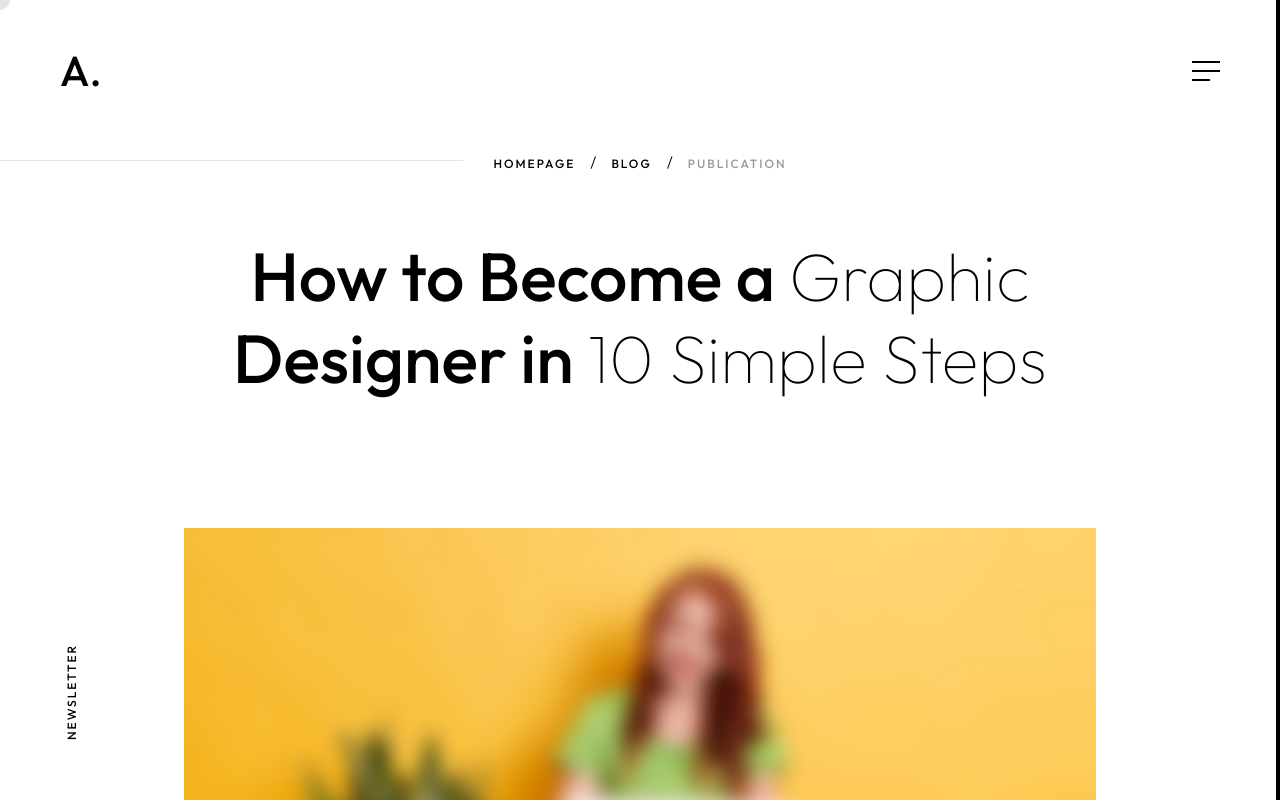
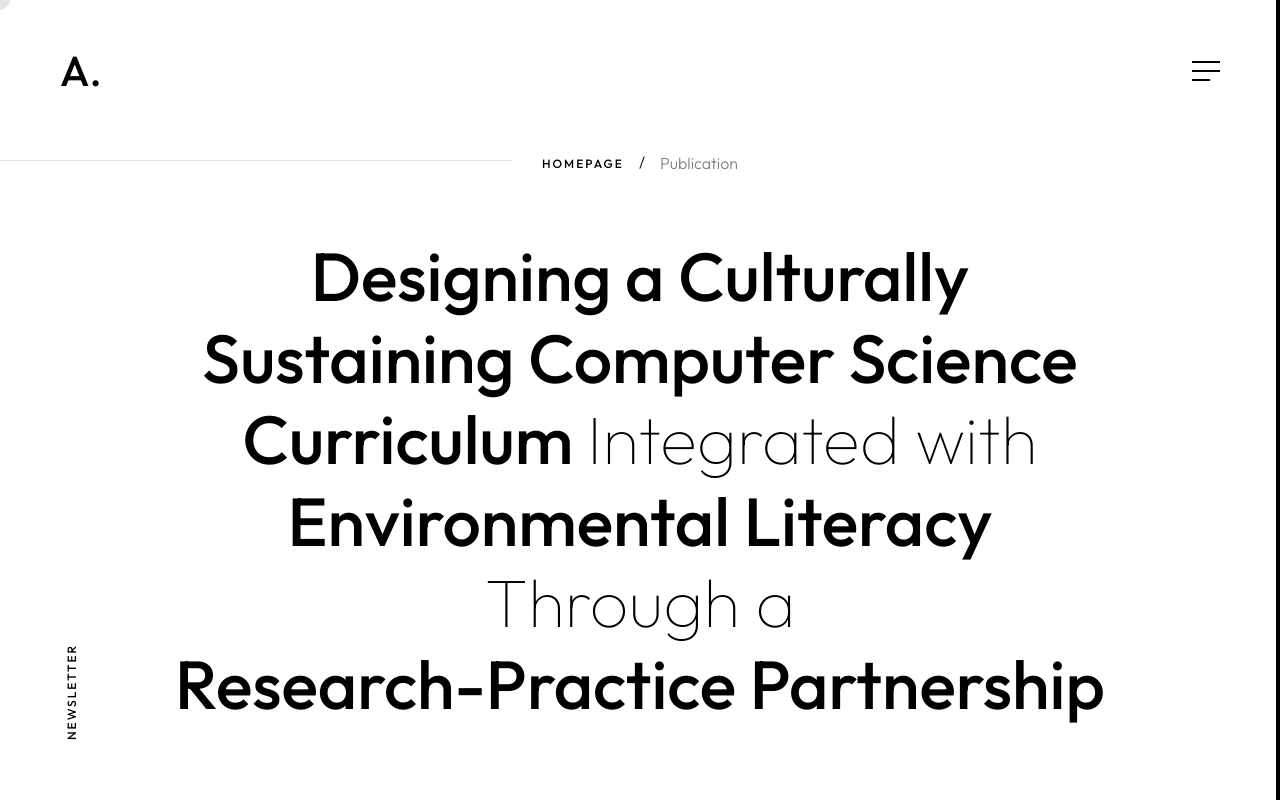
Before and after one commit to BaneBeetle/websitebeetle2, a plain HTML site: page publication.html in a window 1280 px wide. Shown: the top 800 px of the page. Drawn offline with Linux system fonts and the light colour scheme.

Commit message:
Publication label changed.

```diff
--- a/publication.html
+++ b/publication.html
@@ -220,10 +220,9 @@
                         <div class="container">
                             <ul class="mil-breadcrumbs mil-center mil-mb-60">
                                 <li><a href="index.html">Homepage</a></li>
-                                <li><a href="blog.html">Blog</a></li>
-                                <li><a href="blog.html">Publication</a></li>
+                                <li>Publication</a></li>
                             </ul>
-                            <h2>How to Become a <span class="mil-thin">Graphic</span><br> Designer in <span class="mil-thin">10 Simple Steps</span></h2>
+                            <h2>Designing a Culturally Sustaining Computer Science Curriculum <span class="mil-thin">Integrated with </span><br> Environmental Literacy <span class="mil-thin">Through a</span><br> Research-Practice Partnership</h2>
                         </div>
                     </div>
                 </div>
```
Also changed, not shown: index.html (+1 -1 lines).
